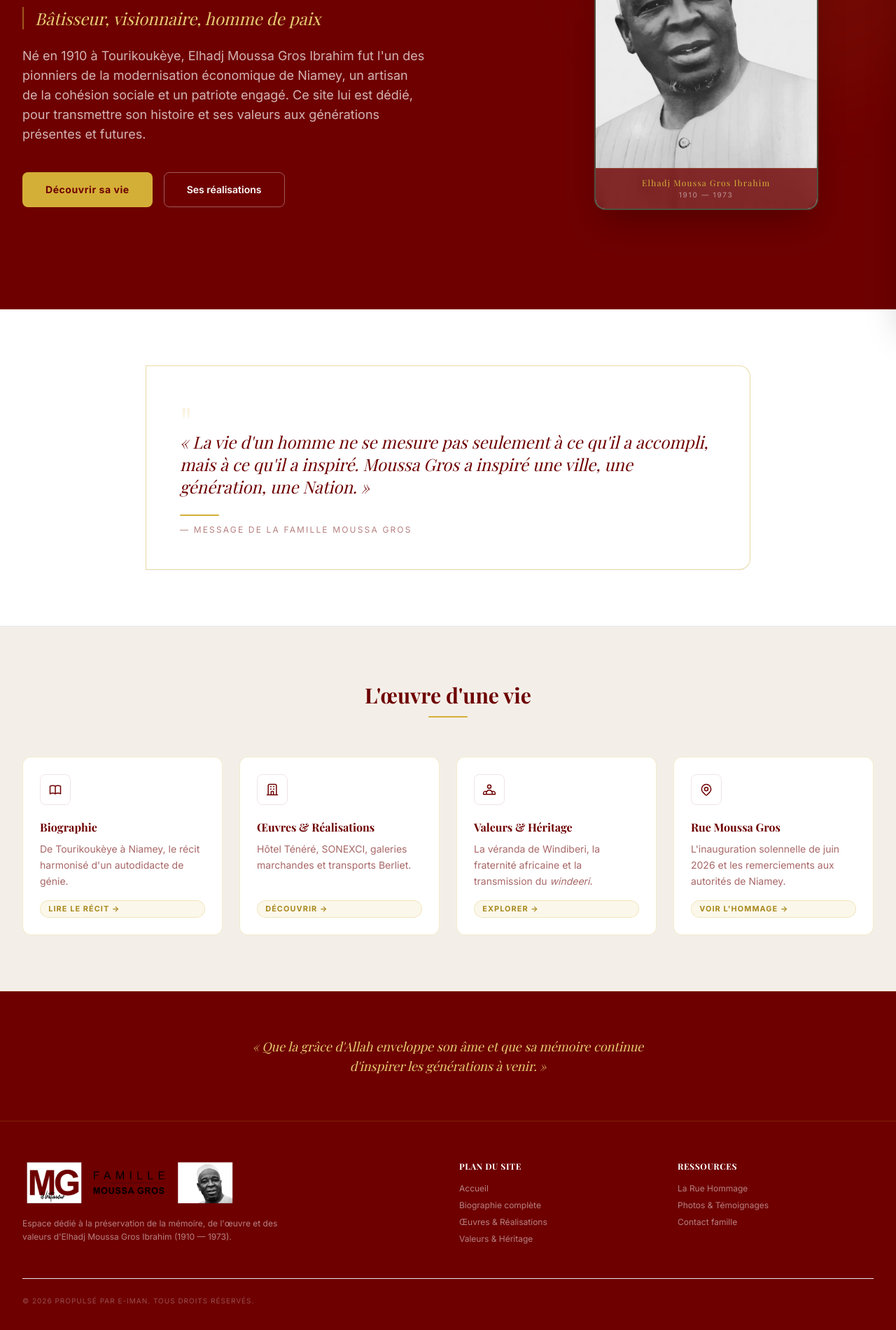
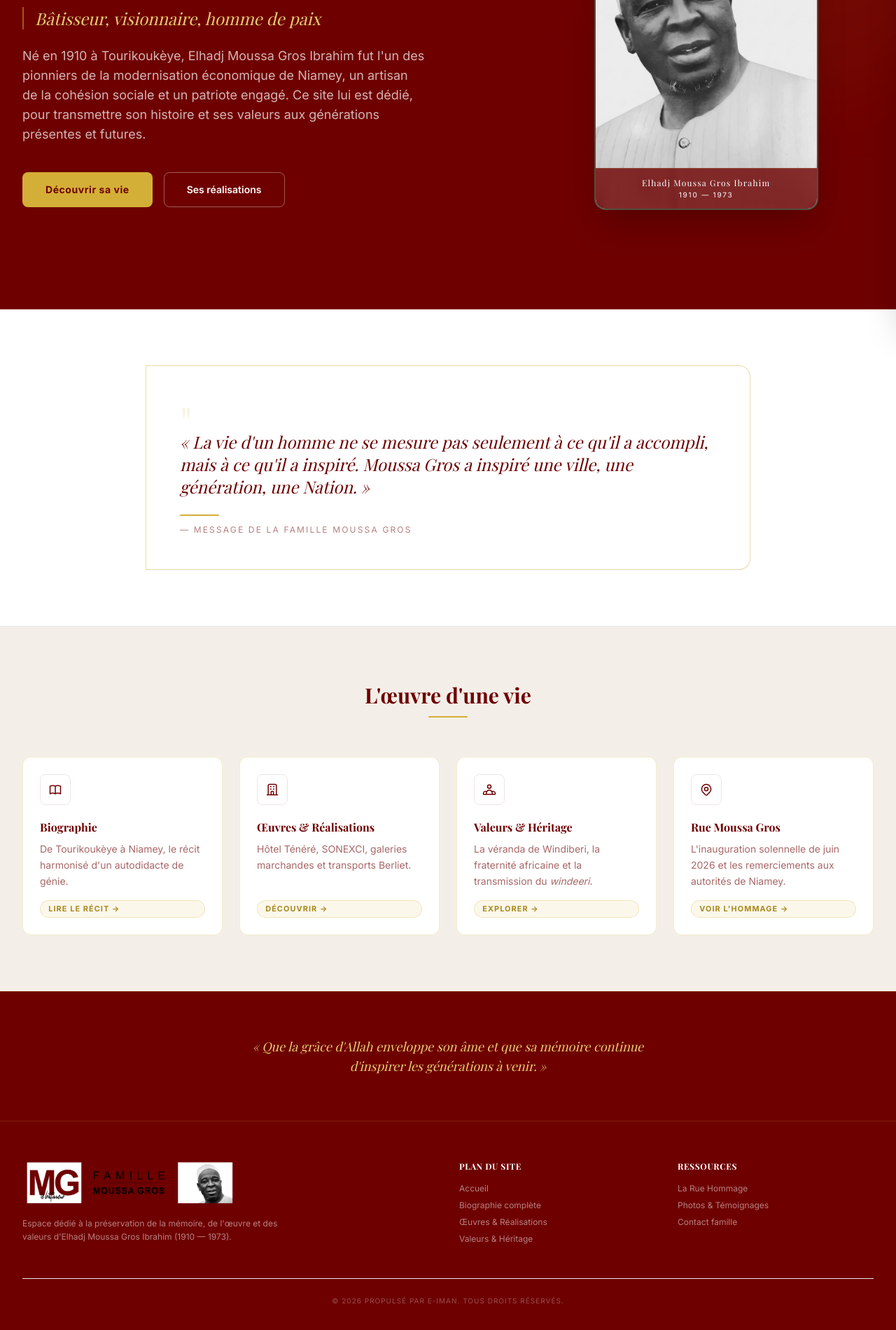
Before and after one commit to imansurlGit/gros, a website: page gros/index.html in a window 1280 px wide. Shown: the part 342-2242 px from the top of the page at 70% size. Drawn offline with nearby package versions, Linux system fonts and the light colour scheme; no server answers; a web font is replaced by a local one.

Commit message:
text color

```diff
--- a/gros/index.html
+++ b/gros/index.html
@@ -203,10 +203,10 @@
               <!-- Légende portrait -->
               <div
                 class="absolute bottom-0 left-0 right-0 bg-nuit/80 backdrop-blur-sm px-4 py-3 text-center border-t border-or/20">
-                <p class="font-titre text-xs text-or tracking-widest">
+                <p class="font-titre text-xs text-ivoire tracking-widest">
                   Elhadj Moussa Gros Ibrahim
                 </p>
-                <p class="font-corps text-[10px] text-ivoire/50 uppercase tracking-[0.18em] mt-0.5">
+                <p class="font-corps text-[10px] text-ivoire uppercase tracking-[0.18em] mt-0.5">
                   1910 — 1973
                 </p>
               </div>
@@ -1265,8 +1265,8 @@
       </div>
 
       <div
-        class="border-t border-ivoire/08 mt-12 pt-6 flex flex-col sm:flex-row justify-between items-center text-[10px] font-corps text-ivoire/30 uppercase tracking-widest">
-        <p class="mb-3 sm:mb-0">
+        class="border-t border-ivoire/08 mt-12 pt-6 flex justify-center items-center text-center text-[10px] font-corps text-ivoire/30 uppercase tracking-widest">
+        <p>
           © 2026 Propulsé par e-IMAN. Tous droits réservés.
         </p>
       </div>
```
